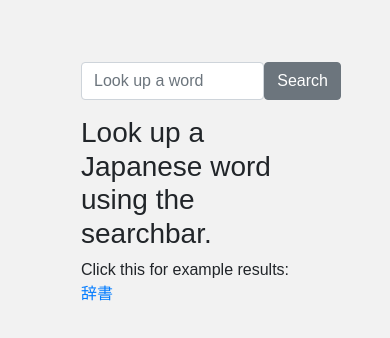
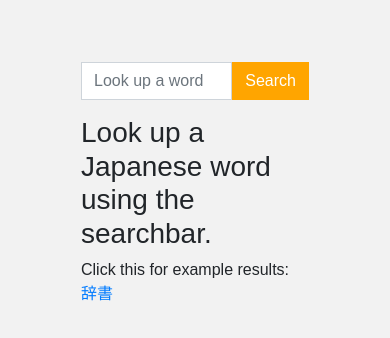
Before and after one commit to nickbrenn/Digital-Daijisen-Viewer, a React (Create React App) app in the folder client/: page / in a window 390 px wide. Shown: the top 338 px of the page. Built offline with nearby package versions, Linux system fonts and the light colour scheme; the HTML template or start-up script is replaced by a standard one.

Commit message:
Made phone view work correctly and restyled search input/button

```diff
--- a/client/src/components/Search.js
+++ b/client/src/components/Search.js
@@ -4,7 +4,7 @@ import { Input, Button } from "reactstrap";
 export default class Search extends Component {
   state = {
     searchInput: ""
-  }
+  };
 
   handleSearchInput = e => {
     this.setState({ searchInput: e.target.value });
@@ -31,7 +31,9 @@ export default class Search extends Component {
           value={this.state.searchInput}
         />
         <Button
-          onClick={() => {
+          color="primary"
+          onClick={event => {
+            event.target.blur();
             this.handleSubmit();
           }}
         >
--- a/client/src/index.css
+++ b/client/src/index.css
@@ -9,7 +9,7 @@ body {
 }
 
 .search {
-  margin: 2rem 1rem 0 1rem;
+  padding: 2rem 1rem 0;
   display: inline-flex;
   left: 0;
   top: 0;
@@ -28,3 +28,20 @@ body {
   width: 100%;
   padding-bottom: 1rem;
 }
+
+.search button.btn {
+  background-color: orange;
+  border-color: orange;
+  border-radius: unset;
+}
+
+button.btn:hover,
+button.btn:active,
+button.btn:focus {
+  background-color: darkorange !important;
+  border-color: darkorange !important;
+}
+
+input.form-control {
+  border-radius: unset;
+}
```
